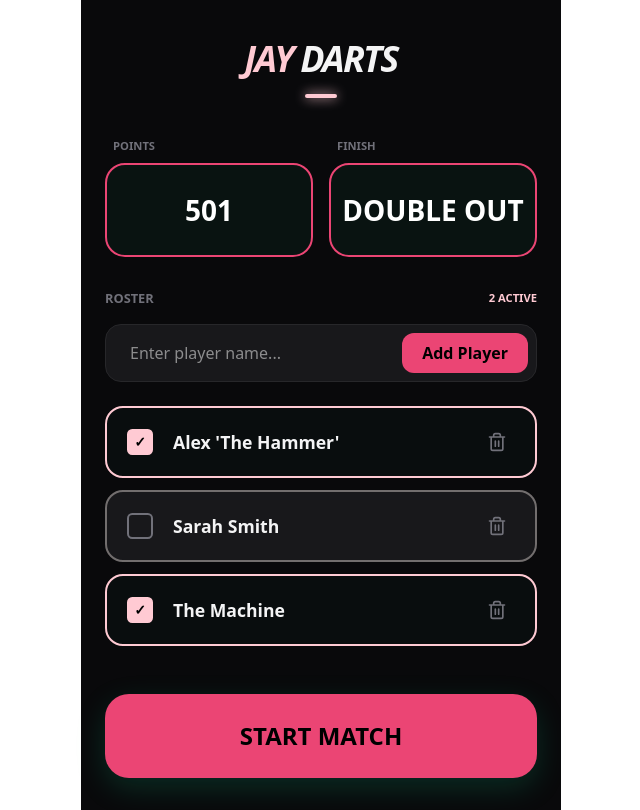
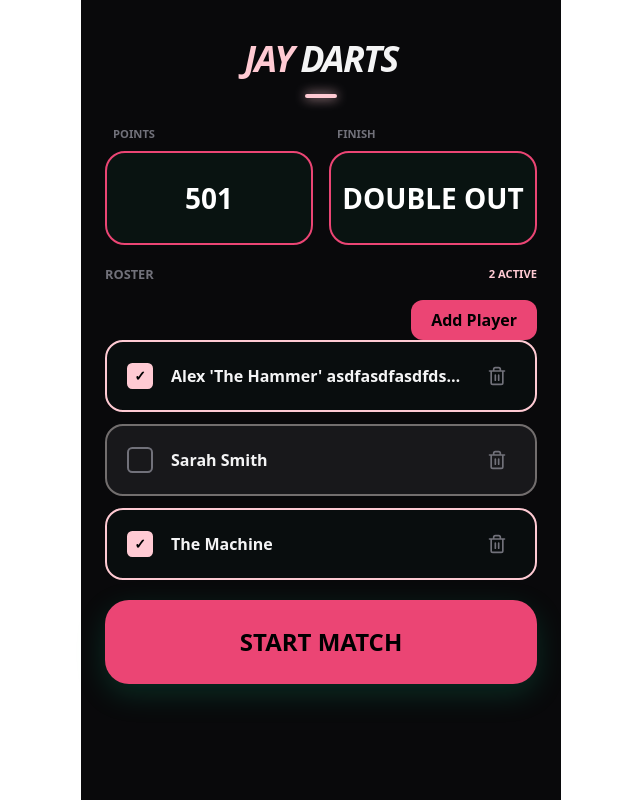
Before and after one commit to milauuu/dart, a Vue app: page / in a window 1280 px wide. Shown: the whole page, without its empty margins (319-959 px from the left). Built offline with nearby package versions, Linux system fonts and the light colour scheme.

Commit message:
feature: `Home.vue`: reactive player input list with localstorage

```diff
--- a/src/components/Home.vue
+++ b/src/components/Home.vue
@@ -1,6 +1,13 @@
 <script setup lang="ts">
-import { computed, ref } from 'vue';
+import { computed, nextTick, reactive, ref, useTemplateRef, watch, watchEffect } from 'vue';
 import { matches, Player, type MatchSettings } from '../matches.ts';
+import { useFocus } from '../util.ts';
+import Icon from './Icon.vue';
+import { useLocalStorage } from '@vueuse/core';
+
+// template references
+const playerNameElements = ref<Array<Element | null>>([]);
+const isPlayerNameFocused = useFocus(playerNameElements);
 
 // 1. Define the fixed Match Settings for 501 Double Out
 const currentSettings: MatchSettings = {
@@ -11,9 +18,8 @@ const currentSettings: MatchSettings = {
 
 // 2. Mock Player List (In a real app, fetch these from a database/store)
 // Player list without avatars
-const newPlayer = ref('');
-const playersList = ref([
-  { name: "Alex 'The Hammer'", selected: true },
+const playersList = useLocalStorage('playerList', [
+  { name: "Alex 'The Hammer' asdfasdfasdfdsaf fasf asdf asf asdf asdf a", selected: true },
   { name: "Sarah Smith", selected: false },
   { name: "The Machine", selected: true },
 ]);
@@ -23,27 +29,29 @@ const selectedNames = computed(() =>
   playersList.value.filter(player => player.selected).map(player => player.name)
 );
 
-function addPlayerToList() {
-  if (!newPlayer) return;
+async function addPlayerToList() {
   playersList.value.push({
-    name: newPlayer.value,
+    name: '',
     selected: true
   });
-  newPlayer.value = '';
+  // wait for app re-render (which renders the new input element)
+  await nextTick();
+  // auto-focus the <input> element
+  (playerNameElements.value!.at(-1) as HTMLElement).focus();
 }
 
 function removePlayer(index: number) {
-  playersList.value = playersList.value.filter(player => playersList.value.indexOf(player) !== index);
+    playersList.value.splice(index, 1);
 }
 
-function startGame(matchSettings: MatchSettings, selectedNames: string[]) {
-    if (selectedNames.length === 0) return;
+function startGame() {
+    if (selectedNames.value.length === 0) return;
     const today = new Date();
     matches.push({
-        matchSettings,
-        players: selectedNames.map(name => ({
+        matchSettings: currentSettings,
+        players: selectedNames.value.map(name => ({
             name,
-            score: matchSettings.pointsToWin,
+            score: currentSettings.pointsToWin,
             dartsThisLeg: 0,
             totalPointsScored: 0,
         })),
@@ -55,19 +63,18 @@ function startGame(matchSettings: MatchSettings, selectedNames: string[]) {
 </script>
 
 <template>
+<!-- app shell (vertical flex) -->
 <div
     :style="{
         backgroundColor: '#09090b',
         color: '#f4f4f5',
-        minHeight: '100vh',
+        height: '100vh',
         padding: '2rem 1.5rem',
         display: 'flex',
         flexDirection: 'column',
-        gap: '2rem',
-        fontFamily: 'ui-sans-serif, system-ui, sans-serif',
+        gap: '20px',
         maxWidth: '480px',
         margin: '0 auto',
-        boxSizing: 'border-box'
     }"
 >
 
@@ -90,6 +97,8 @@ function startGame(matchSettings: MatchSettings, selectedNames: string[]) {
             </span>
             DARTS
         </h1>
+
+        <!-- line -->
         <div
             style="
                 height: 4px;
@@ -102,6 +111,7 @@ function startGame(matchSettings: MatchSettings, selectedNames: string[]) {
         />
     </header>
 
+    <!-- section: match settings -->
     <section
         style="
             display: grid;
@@ -109,6 +119,7 @@ function startGame(matchSettings: MatchSettings, selectedNames: string[]) {
             gap: 1rem;
         "
     >
+        <!-- "points" setting -->
         <div
             style="
                 display: flex;
@@ -142,6 +153,8 @@ function startGame(matchSettings: MatchSettings, selectedNames: string[]) {
                 501
             </div>
         </div>
+
+        <!-- "finish" setting -->
         <div
             style="
                 display: flex;
@@ -177,13 +190,17 @@ function startGame(matchSettings: MatchSettings, selectedNames: string[]) {
         </div>
     </section>
 
+    <!-- section: "roster" (vertical flex) -->
     <section
         style="
-            flex: 1;
+            flex-basis: auto;
+            flex-shrink: 1;
+            min-height: 0;
             display: flex;
             flex-direction: column;
         "
     >
+        <!-- header line for roster -->
         <div
             style="
                 display: flex;
@@ -213,7 +230,24 @@ function startGame(matchSettings: MatchSettings, selectedNames: string[]) {
             </span>
         </div>
 
-        <div
+        <!--  -->
+        <!-- "Add Player"-->
+        <button
+            @click="addPlayerToList"
+            style="
+                align-self: flex-end;
+                background: #EB4574;
+                color: black;
+                border: none;
+                font-weight: 900;
+                padding: 0.5rem 1.25rem;
+                border-radius: 12px;
+                cursor: pointer;
+            "
+        >
+            Add Player
+        </button>
+        <!-- <div
             style="
                 display: flex;
                 gap: 0.5rem;
@@ -239,54 +273,40 @@ function startGame(matchSettings: MatchSettings, selectedNames: string[]) {
                     outline: none;
                 "
             />
-            <button
-                @click="addPlayerToList"
-                style="
-                    background: #EB4574;
-                    color: black;
-                    border: none;
-                    font-weight: 900;
-                    padding: 0.5rem 1.25rem;
-                    border-radius: 12px;
-                    cursor: pointer;
-                "
-            >
-                Add Player
-            </button>
-        </div>
+        </div> -->
 
+        <!-- player list -->
         <div
             style="
+                flex-shrink: 1;
+                min-height: 0;
                 display: flex;
                 flex-direction: column;
                 gap: 0.75rem;
                 overflow-y: auto;
             "
         >
+            <!-- player entry -->
             <div
-                v-for="(player,playerIndex) in playersList"
+                v-for="(player, playerIndex) in playersList"
+                :key="playerIndex"
                 :style="{
                     display: 'flex',
                     alignItems: 'center',
-                    justifyContent: 'space-between',
                     background: player.selected ? 'rgba(16,185,129,0.02)' : '#18181b',
                     padding: '1rem 1.25rem',
                     borderRadius: '18px',
                     border: '2px solid',
                     borderColor: player.selected ? '#FFCAD3' : '#726E6E',
-                    transition: 'all 0.2s'
+                    transition: 'all 0.2s',
+                    gap: '10px',
                 }"
             >
-                <div
-                    style="
-                    display: flex;
-                    align-items: center;
-                    gap: 1.25rem;
-                    "
-                >
+                <!-- checkbox -->
                 <div
                     @click="player.selected = !player.selected"
                     :style="{
+                        flexShrink: '0',
                         width: '26px',
                         height: '26px',
                         borderRadius: '20%',
@@ -304,15 +324,26 @@ function startGame(matchSettings: MatchSettings, selectedNames: string[]) {
                 >
                     {{ player.selected ? '✓' : '' }}
                 </div>
-                    <span
-                        style="
-                        font-weight: 700;
-                        font-size: 1.1rem;
-                        "
+
+                <!-- player name -->
+                <input
+                    type="text"
+                    :ref="(el) => { playerNameElements[playerIndex] = el as Element | null; }"
+                    v-model="player.name"
+                    :style="{
+                        flexShrink: '1', // document.querySelector
+                        flexGrow: '1',
+                        minWidth: '0',
+                        overflow: 'hidden', /* X */
+                        textOverflow: 'ellipsis', /* X */
+                        fontWeight: '700',
+                        fontSize: '16px',
+                        borderRadius: '2px',
+                        outline: isPlayerNameFocused[playerIndex] ? '1px solid rgb(255, 202, 211)' : 'none',
+                        backgroundColor: isPlayerNameFocused[playerIndex] ? 'rgba(255, 202, 211, 0.1)' : undefined,
+                        padding: '4px 8px',
+                    }"
                 >
-                        {{ player.name }}
-                    </span>
-                </div>
 
                 <button
                     @click="removePlayer(playerIndex)"
@@ -323,20 +354,16 @@ function startGame(matchSettings: MatchSettings, selectedNames: string[]) {
                         padding: 8px;
                     "
                 >
-                    <svg
-                        xmlns="http://www.w3.org/2000/svg"
-                        width="20"
-                        height="20"
-                        viewBox="0 0 24 24"
-                    ><!-- Icon from Lucide by Lucide Contributors - https://github.com/lucide-icons/lucide/blob/main/LICENSE -->
-                        <path fill="none" stroke="currentColor" stroke-linecap="round" stroke-linejoin="round" stroke-width="2" d="M10 11v6m4-6v6m5-11v14a2 2 0 0 1-2 2H7a2 2 0 0 1-2-2V6M3 6h18M8 6V4a2 2 0 0 1 2-2h4a2 2 0 0 1 2 2v2"/>
-                    </svg>
+                    <Icon
+                        icon="lucide:trash-2"
+                        :size="20"
+                    />
                 </button>
             </div>
         </div>
     </section>
 
-    <footer style="padding-top: 1rem;">
+    <footer>
         <button
             @click="startGame"
             :disabled="selectedNames.length === 0"
--- /dev/null
+++ b/src/components/Icon.vue
@@ -0,0 +1,38 @@
+<script setup lang="ts">
+// props
+withDefaults(defineProps<{
+    icon: SupportedIcons,
+    size?: number,
+    color?: string,
+}>(), {
+    size: 16,
+    color: 'currentColor',
+});
+
+// icons
+// (viewBox="0 0 24 24")
+// (defaults: fill="none" stroke="currentColor" stroke-linecap="round" stroke-linejoin="round" stroke-width="2")
+const icons = {
+    'lucide:trash-2': `<path d="M10 11v6m4-6v6m5-11v14a2 2 0 0 1-2 2H7a2 2 0 0 1-2-2V6M3 6h18M8 6V4a2 2 0 0 1 2-2h4a2 2 0 0 1 2 2v2"/>`,
+};
+export type SupportedIcons = keyof typeof icons;
+</script>
+
+<template>
+    <svg
+        :width="size"
+        :height="size"
+        viewBox="0 0 24 24"
+        xmlns="http://www.w3.org/2000/svg"
+    >
+        <!-- Icon from Lucide by Lucide Contributors - https://github.com/lucide-icons/lucide/blob/main/LICENSE -->
+        <g
+            fill="none"
+            :stroke="color"
+            stroke-linecap="round"
+            stroke-linejoin="round"
+            stroke-width="2"
+            v-html="icons[icon]"
+        />
+    </svg>
+</template>
--- /dev/null
+++ b/src/util.ts
@@ -0,0 +1,48 @@
+import { ref, type Ref, toValue, watchEffect, computed, watch } from 'vue';
+
+export function useFocus(targetElements: Ref<Array<Element | null>>) {
+    const focusState = ref<boolean[]>([]);
+    useEventListener(targetElements, ['focusin', 'focusout'], () => {
+        focusState.value = targetElements.value.map((el) =>
+            el ? el.contains(document.activeElement) : false
+        );
+    });
+    return focusState;
+}
+
+export function useEventListener(
+    targetElements: Ref<Array<Element | null>>,
+    eventNames: string[],
+    listener: (event: Event) => void
+) {
+    // the elements from the last iteration of `watchEffect()`
+    let oldElements = [] as Element[];
+
+    watchEffect(() => {
+        // add listeners to new elements
+        for (const newElement of toValue(targetElements) ?? []) {
+            if (!newElement || oldElements.includes(newElement)) {
+                continue;
+            }
+            // update `oldElements`
+            oldElements.push(newElement);
+            // add listener
+            for (const eventName of eventNames) {
+                newElement?.addEventListener(eventName, listener);
+            }
+        }
+
+        // remove listeners from elements that are not part of `targetElements` anymore
+        for (const oldElement of oldElements) {
+            if (toValue(targetElements)?.includes(oldElement)) {
+                continue;
+            }
+            // update `oldElements`
+            oldElements.splice(oldElements.indexOf(oldElement), 1);
+            // remove listener
+            for (const eventName of eventNames) {
+                oldElement.removeEventListener(eventName, listener);
+            }
+        }
+    });
+}
--- a/tsconfig.json
+++ b/tsconfig.json
@@ -4,7 +4,7 @@
     ],
     "compilerOptions": {
         "target": "esnext",
-        "lib": ["ESNext"],
+        "lib": ["ESNext", "DOM"],
         "module": "ESNext",
         "moduleResolution": "Bundler",
         // "types": ["node"],
```
Lines whose indentation alone changed are shown as unchanged.
